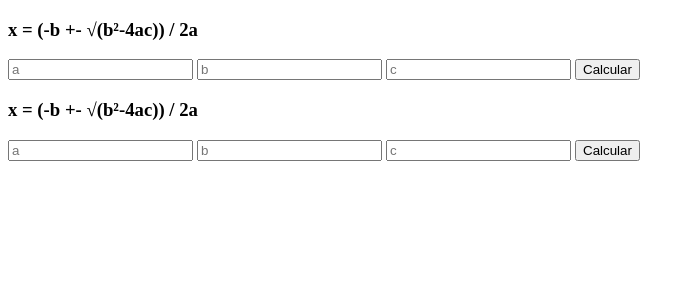
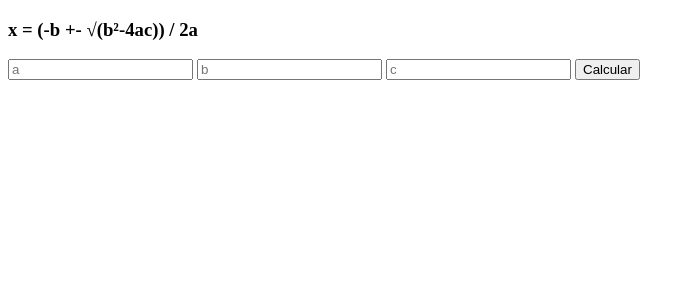
Before and after one commit to marcosjss/DWES-DAW, a PHP site: page /matematicas.php in a window 1280 px wide. Shown: the top 300 px of the page, without its empty margins (0-695 px from the left). Run offline with PHP 8.4, Linux system fonts and the light colour scheme.

Commit message:
Update ecuacion2grado.php

```diff
--- a/actividades_07_10/ecuacion2grado.php
+++ b/actividades_07_10/ecuacion2grado.php
@@ -1,21 +1,3 @@
-<!DOCTYPE html>
-<html lang="es">
-    <head>
-        <meta charset="UTF-8">
-        <meta name="viewport" content="width=device-width, initial-scale=1.0">
-        <title>Document</title>
-    </head>
-    <body>
-        <h3>x = (-b +- √(b²-4ac)) / 2a </h3>
-        <form method="post">
-            <input type="number" name="a" placeholder="a" required>
-            <input type="number" name="b" placeholder="b" required>
-            <input type="number" name="c" placeholder="c" required>
-            <button type="submit">Calcular</button>
-        </form>
-    </body>
-</html>
-
 <?php
 if ($_SERVER['REQUEST_METHOD'] === 'POST') {
     $a = (float) $_POST['a'];
```
